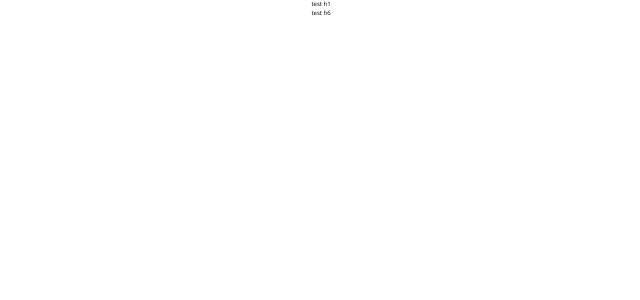
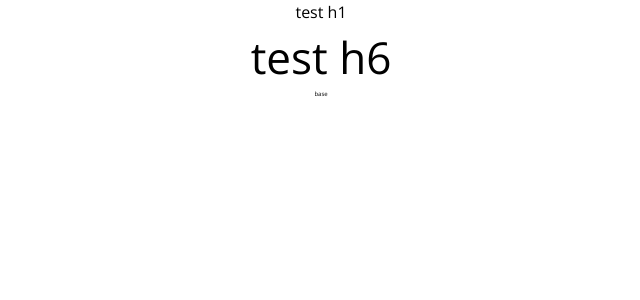
Before and after one commit to IsAmirMmd/beautya-react, a JavaScript app: page / in a window 1280 px wide. Shown: the top 300 px of the page, without its empty margins (319-959 px from the left). Built offline with nearby package versions, Linux system fonts and the light colour scheme; the HTML template or start-up script is replaced by a standard one.

Commit message:
adding font size in root

```diff
--- a/src/App.js
+++ b/src/App.js
@@ -3,8 +3,9 @@ import "./App.css";
 function App() {
   return (
     <div className="App">
-      <h1 className="text">test h1</h1>
-      <h6 className="text-"> test h6</h6>
+      <h1 className="text-[16px]">test h1</h1>
+      <h6 className="text-4.4rem"> test h6</h6>
+      <p>base</p>
     </div>
   );
 }
--- a/tailwind.config.js
+++ b/tailwind.config.js
@@ -44,6 +44,15 @@ module.exports = {
         successBG: "#F3FDFA",
       },
     },
+    fontSize: {
+      "1rem": "1rem",
+      "1.2rem": "1.2rem",
+      "1.4rem": "1.4rem",
+      "1.6rem": "1.6rem",
+      "1.8rem": "1.8rem",
+      "2.4rem": "2.4rem",
+      "4.4rem": "4.4rem",
+    },
     extend: {},
   },
   plugins: [],
```
